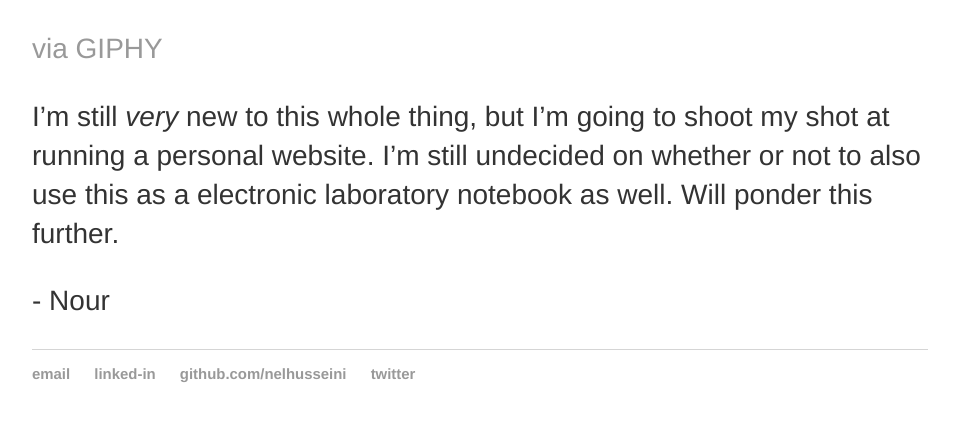
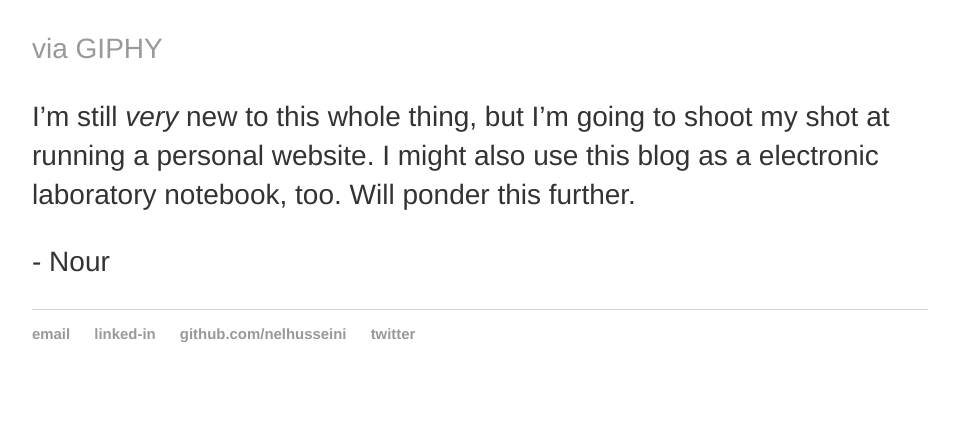
Before and after one commit to tinydeltas/nelhusseini.github.io, a Jekyll site: the page built from _posts/2021-04-11-nour-el-husseini-first.md, in a window 1280 px wide, cut to the strip 527-969 px from the top of the page. Shown: the top 421 px of the strip, without its empty margins (160-1119 px from the left). Built offline with Jekyll 4.4.1, drawn with Linux system fonts in a browser that asks for light colours.

Commit message:
Update 2021-04-11-nour-el-husseini-first.md

```diff
--- a/_posts/2021-04-11-nour-el-husseini-first.md
+++ b/_posts/2021-04-11-nour-el-husseini-first.md
@@ -8,6 +8,6 @@ date: 2021-04-11
 
 <iframe src="https://giphy.com/embed/12PhfWZDEgVbXi" width="480" height="271" frameBorder="0" class="giphy-embed" allowFullScreen></iframe><p><a href="https://giphy.com/gifs/reaction-happy-excited-12PhfWZDEgVbXi">via GIPHY</a></p>
 
-I'm still *very* new to this whole thing, but I'm going to shoot my shot at running a personal website. I'm still undecided on whether or not to also use this as a electronic laboratory notebook as well. Will ponder this further.
+I'm still *very* new to this whole thing, but I'm going to shoot my shot at running a personal website. I might also use this blog as a electronic laboratory notebook, too. Will ponder this further.
 
 \- Nour
```
